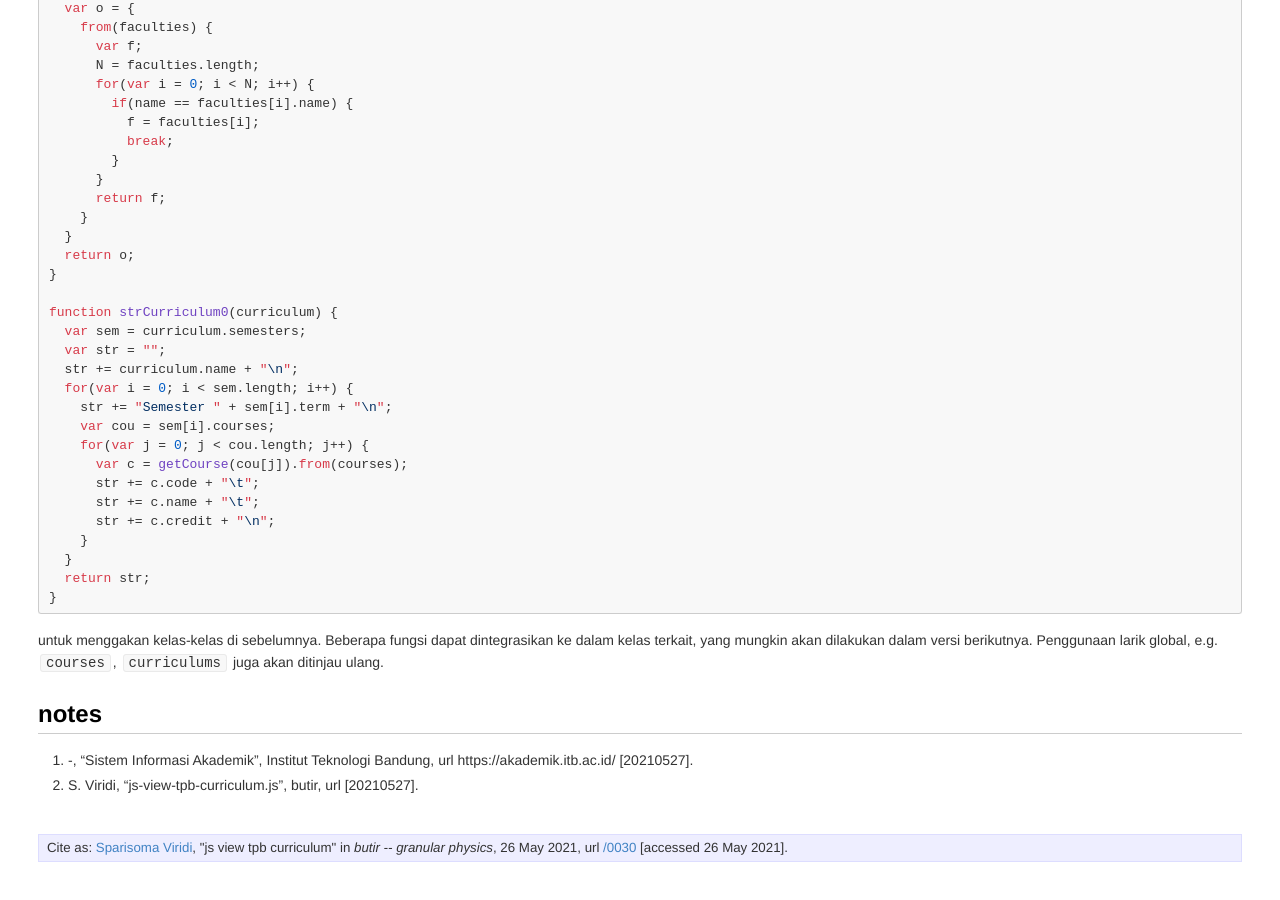
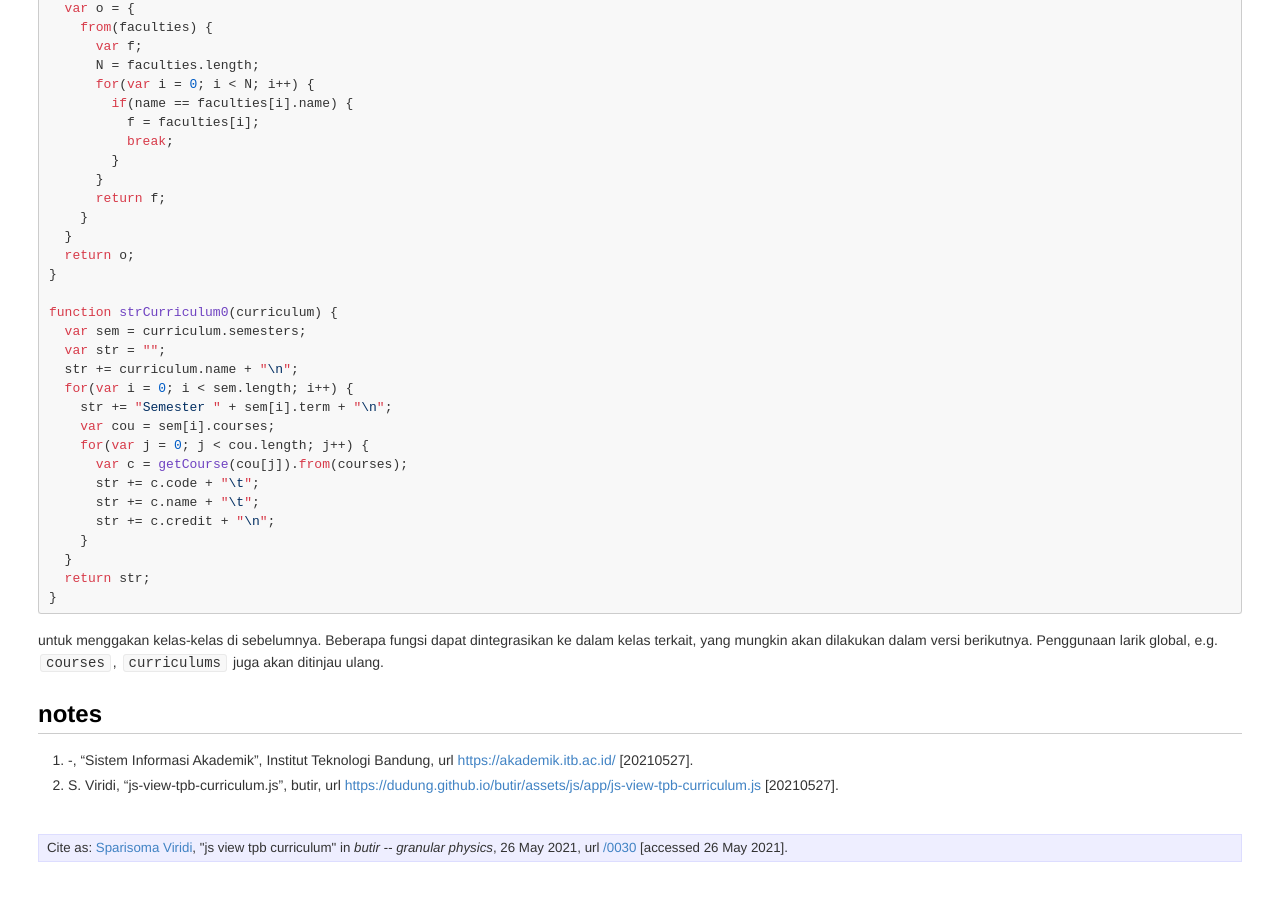
Before and after one commit to dudung/butir, a Jekyll site: the page built from _posts/0/03/2021-05-25-js-view-tpb-curriculum.md, in a window 1280 px wide and 900 px high, scrolled down 2245 px. Built offline with Jekyll 4.4.1, drawn with Linux system fonts in a browser that asks for light colours; some of the changed lines change nothing that is shown.

Commit message:
update ref 2

```diff
--- a/_posts/0/03/2021-05-25-js-view-tpb-curriculum.md
+++ b/_posts/0/03/2021-05-25-js-view-tpb-curriculum.md
@@ -172,5 +172,5 @@ untuk menggakan kelas-kelas di sebelumnya. Beberapa fungsi dapat dintegrasikan k
 
 
 ## notes
-1. <a name="r01"></a>-, "Sistem Informasi Akademik", Institut Teknologi Bandung, url https://akademik.itb.ac.id/ [20210527].
-2. <a name="r01"></a>S. Viridi, "js-view-tpb-curriculum.js", butir, url [20210527].
+1. <a name="r01"></a>-, "Sistem Informasi Akademik", Institut Teknologi Bandung, url <https://akademik.itb.ac.id/> [20210527].
+2. <a name="r01"></a>S. Viridi, "js-view-tpb-curriculum.js", butir, url <https://dudung.github.io/butir/assets/js/app/js-view-tpb-curriculum.js> [20210527].
```
